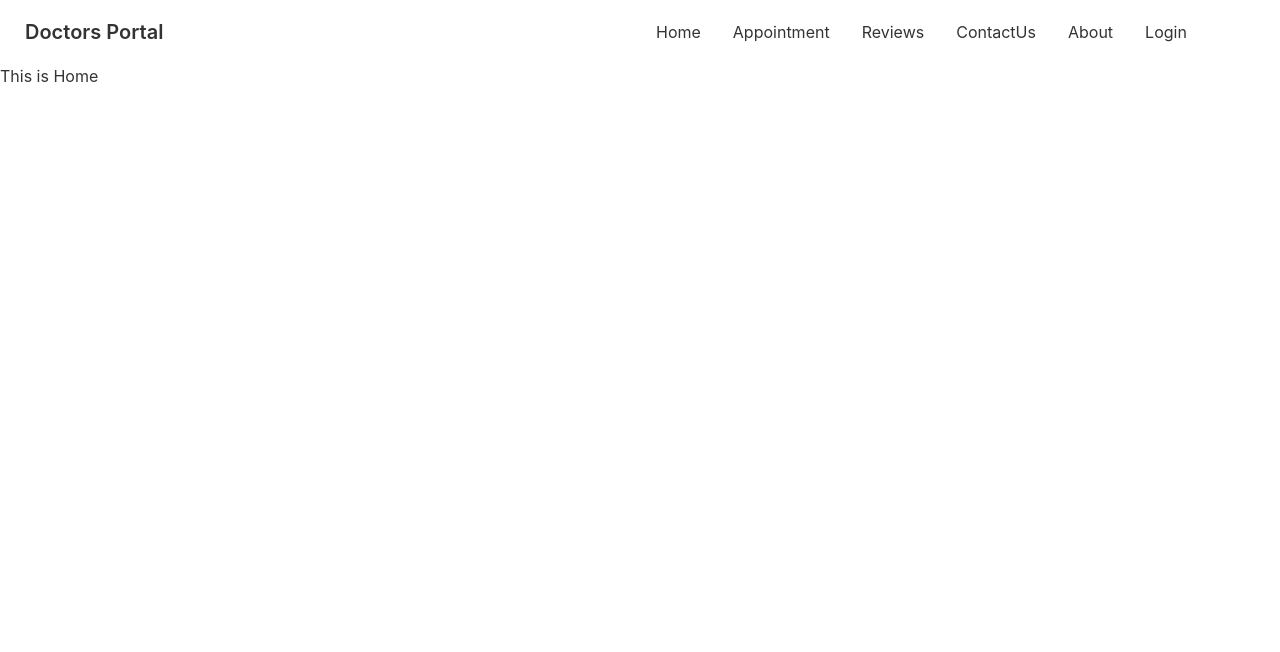
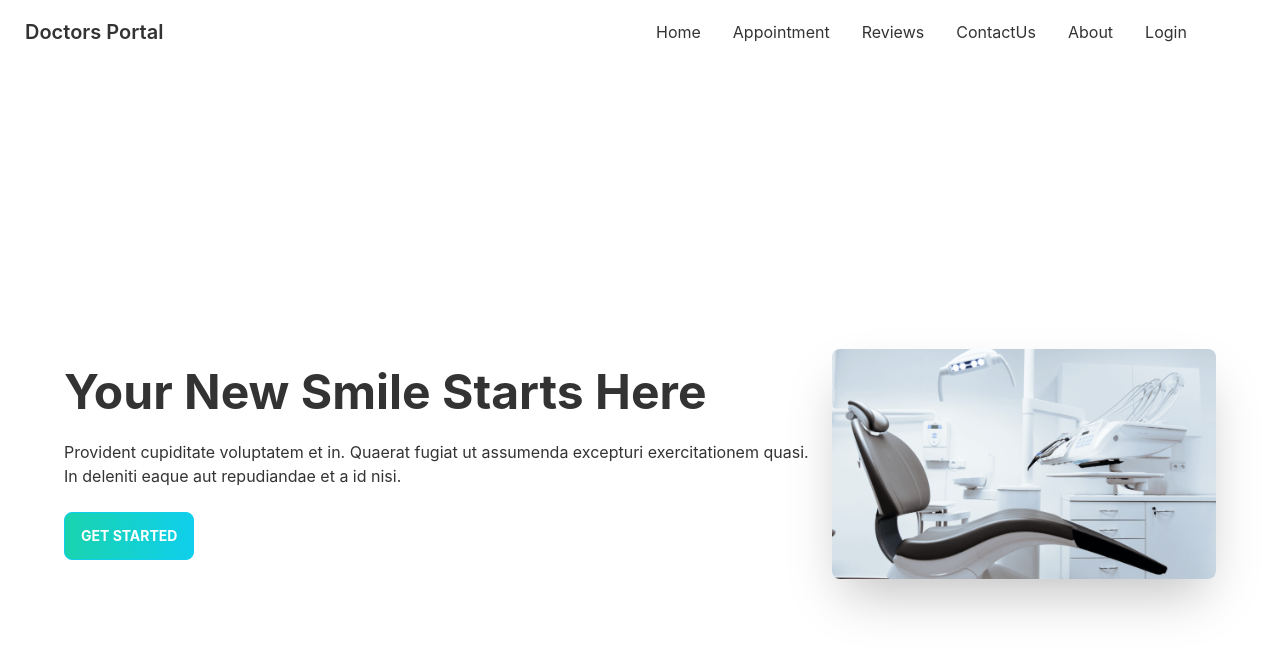
Before and after one commit to shtabdeepaull/doctors-portal-client, a React (Create React App) app: page / in a window 1280 px wide. Shown: the top 652 px of the page. Built offline with nearby package versions, Linux system fonts and the light colour scheme.

Commit message:
added banner section

```diff
--- /dev/null
+++ b/src/Pages/Home/Banner.js
@@ -0,0 +1,21 @@
+import React from 'react';
+import chair from "../../assets/images/chair.png";
+
+const Banner = () => {
+    return (
+        <div>
+            <div class="hero min-h-screen px-12">
+                <div class="hero-content flex-col lg:flex-row-reverse">
+                    <img src={chair} class="max-w-sm rounded-lg shadow-2xl" />
+                    <div>
+                        <h1 class="text-5xl font-bold">Your New Smile Starts Here</h1>
+                        <p class="py-6">Provident cupiditate voluptatem et in. Quaerat fugiat ut assumenda excepturi exercitationem quasi. In deleniti eaque aut repudiandae et a id nisi.</p>
+                        <button class="btn btn-primary uppercase text-white font-bold bg-gradient-to-r from-secondary to-primary">Get Started</button>
+                    </div>
+                </div>
+            </div>
+        </div>
+    );
+};
+
+export default Banner;
--- a/src/Pages/Home/Home.js
+++ b/src/Pages/Home/Home.js
@@ -1,10 +1,10 @@
 import React from 'react';
+import Banner from './Banner';
 
 const Home = () => {
     return (
         <div>
-            <h2>This is Home</h2>
-
+          <Banner></Banner>
         </div>
     );
 };
```
